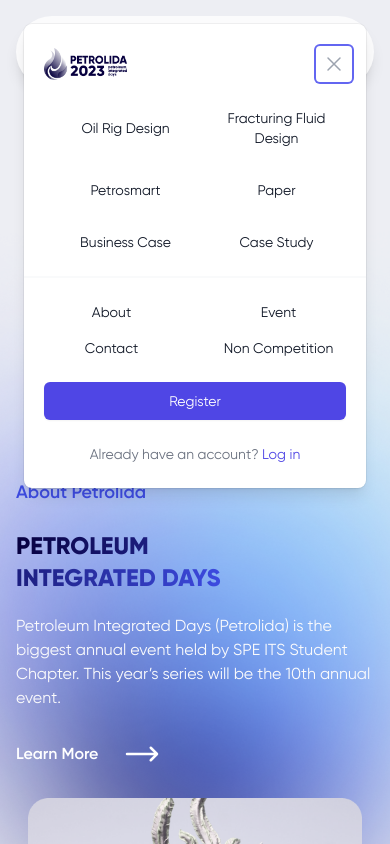
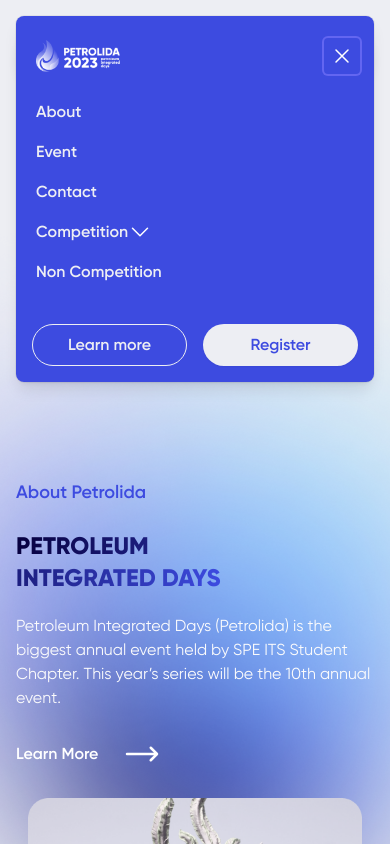
Before and after one commit to MFiqri17/petrolida-frontend, a Next.js app: page /test in a window 390 px wide. Both pictures are taken after a click on the button 345 px from the left and 52 px from the top of the page. Shown: the top 844 px of the page. Built offline with nearby package versions, Linux system fonts and the light colour scheme.

Commit message:
update: responsive navbar

```diff
--- a/components/navbar.tsx
+++ b/components/navbar.tsx
@@ -2,7 +2,7 @@
 
 import { Fragment, useState } from 'react'
 import { Popover, Transition } from '@headlessui/react'
-import { XMarkIcon } from '@heroicons/react/24/outline'
+import { XMarkIcon, ChevronDownIcon } from '@heroicons/react/24/outline'
 import { competitionData } from '../data/competition'
 import Link from 'next/link'
 
@@ -28,18 +28,15 @@ export default function Navbar({ isTrans }: { isTrans: boolean }) {
   return (
     <div>
       <nav
-        className={`shadow-liteBlack fixed left-0 right-0 z-[999] mx-4 mt-4 flex max-w-screen-xl flex-wrap justify-between sm:mx-12 lg:mx-auto lg:mt-0 ${
-          isTrans && color ? 'bg-transparent' : 'bg-[#FBFBFC] '
-        } text-center ${
-          isTrans && color ? 'shadow-none' : 'shadow-lg'
+        className={`shadow-liteBlack fixed left-0 right-0 z-[999] mx-4 mt-4 flex max-w-screen-xl flex-wrap justify-between sm:mx-12 lg:mx-auto lg:mt-0 ${isTrans && color ? 'bg-transparent' : 'bg-[#FBFBFC] '
+          } text-center ${isTrans && color ? 'shadow-none' : 'shadow-lg'
           } rounded-full transition duration-300 ease-linear lg:mt-4 lg:max-w-screen-lg`}
       >
         <Link href="/">
           <span className="sr-only">Petrolida 2023</span>
           <div className="p-4">
             <img
-              src={`${
-                isTrans && color
+              src={`${isTrans && color
                 ? '/logo/petrolida-2023-white.png'
                 : '/logo/petrolida-2023.png'
                 }`}
@@ -55,8 +52,7 @@ export default function Navbar({ isTrans }: { isTrans: boolean }) {
                 width="26"
                 height="19"
                 viewBox="0 0 26 19"
-                className={`${
-                  isTrans && color ? 'stroke-white' : 'stroke-black'
+                className={`${isTrans && color ? 'stroke-white' : 'stroke-black'
                   }`}
                 fill="none"
                 xmlns="http://www.w3.org/2000/svg"
@@ -92,43 +88,75 @@ export default function Navbar({ isTrans }: { isTrans: boolean }) {
             >
               <Popover.Panel
                 focus
-                className="absolute inset-x-0 top-0 origin-top-right transform p-2 transition lg:hidden"
+                className="absolute inset-x-0 top-0 transition origin-top-right transform sm:p-2 lg:hidden"
               >
-                <div className="divide-y-2 divide-gray-50 rounded-lg bg-white shadow-lg ring-1 ring-black ring-opacity-5">
+                <div className="bg-[#3D4BE0] rounded-lg shadow-lg ring-1 ring-black ring-opacity-5">
                   <div className="px-5 pt-5 pb-6">
                     <div className="flex items-center justify-between">
                       <div>
                         <img
-                          className="h-8 w-auto"
-                          src={'/logo/petrolida-2023.png'}
+                          className="w-auto h-8"
+                          src={'/logo/petrolida-2023-white.png'}
                           alt="logo-petrolida"
                         />
                       </div>
                       <div className="-mr-2">
-                        <Popover.Button className="inline-flex items-center justify-center rounded-md bg-white p-2 text-gray-400 hover:bg-gray-100 hover:text-gray-500 focus:outline-none focus:ring-2 focus:ring-inset focus:ring-indigo-500">
+                        <Popover.Button className="inline-flex items-center justify-center p-2 text-gray-400 bg-transparent rounded-md focus:outline-none focus:ring-2 focus:ring-inset focus:ring-indigo-500">
                           <span className="sr-only">Close menu</span>
-                          <XMarkIcon className="h-6 w-6" aria-hidden="true" />
+                          <XMarkIcon className="w-6 h-6 stroke-white" aria-hidden="true" />
                         </Popover.Button>
                       </div>
                     </div>
                     <div className="mt-6">
-                      <nav className="grid grid-cols-2 gap-y-8">
+                      <nav className="flex flex-col justify-start space-y-4 text-start">
+                        <Link
+                          href="/about"
+                          className="font-semibold text-md text-light text-start"
+                        >
+                          About
+                        </Link>
+
+                        <Link
+                          href="/coming-soon"
+                          className="font-semibold text-md text-light text-start"
+                        >
+                          Event
+                        </Link>
+                        <Link
+                          href="/coming-soon"
+                          className="font-semibold text-md text-light text-start"
+                        >
+                          Contact
+                        </Link>
+                        <Popover>
+                          <Popover.Button>
+                            <h4 className='flex font-semibold text-md text-light'>Competition <span><ChevronDownIcon className='className="w-6 h-6 stroke-white' /></span></h4>
+                          </Popover.Button>
+                          <Popover.Panel className='mt-3'>
                             {competitionData.map((item) => (
                               <Link
                                 key={item.name}
                                 href={`/competition/${item.slug}`}
-                            className="-m-3 flex items-center justify-center rounded-md p-3 hover:bg-gray-50"
+                                className="flex p-3 -m-3 font-semibold rounded-md lg:hover:bg-gray-50"
                               >
-                            <span className="ml-3 text-sm font-medium text-gray-900">
+                                <span className="ml-3 text-md text-light lg:text-gray-900">
                                   {item.name}
                                 </span>
                               </Link>
                             ))}
+                          </Popover.Panel>
+                        </Popover>
+                        <Link
+                          href="/coming-soon"
+                          className="font-semibold text-md text-light text-start"
+                        >
+                          Non Competition
+                        </Link>
                       </nav>
                     </div>
                   </div>
-                  <div className="space-y-6 px-5 py-6">
-                    <div className="grid grid-cols-2 gap-y-4 gap-x-8">
+                  <div className="p-4">
+                    {/* <div className="grid grid-cols-2 gap-y-4 gap-x-8">
                       <Link
                         href="/about"
                         className="${isTrans ? 'bg-transparent' : 'bg-[#FBFBFC] '} text-sm font-medium text-gray-900 hover:text-gray-700"
@@ -154,7 +182,7 @@ export default function Navbar({ isTrans }: { isTrans: boolean }) {
                       >
                         Non Competition
                       </Link>
-                      {/* {links.map((item) => (
+                      {links.map((item) => (
                                                 <Link
                                                     key={item.name}
                                                     href={item.href}
@@ -162,24 +190,21 @@ export default function Navbar({ isTrans }: { isTrans: boolean }) {
                                                 >
                                                     {item.name}
                                                 </Link>
-                                            ))} */}
-                    </div>
-                    <div>
+                                            ))}
+                    </div> */}
+                    <div className='flex space-x-4'>
+                      <Link
+                        href="/login"
+                        className="w-full py-2 font-semibold bg-transparent border rounded-full text-light text-md border-light"
+                      >
+                        Learn more
+                      </Link>
                       <Link
                         href="/register"
-                        className="flex w-full items-center justify-center rounded-md border border-transparent bg-indigo-600 px-4 py-2 text-sm font-medium text-white shadow-sm hover:bg-indigo-700"
+                        className="py-2 flex items-center justify-center w-full text-md font-semibold bg-light text-[#3D4BE0] border border-transparent shadow-sm rounded-full"
                       >
                         Register
                       </Link>
-                      <p className="mt-6 text-center text-sm font-medium text-gray-500">
-                        Already have an account?{' '}
-                        <Link
-                          href="/login"
-                          className="text-indigo-600 hover:text-indigo-500"
-                        >
-                          Log in
-                        </Link>
-                      </p>
                     </div>
                   </div>
                 </div>
@@ -190,8 +215,7 @@ export default function Navbar({ isTrans }: { isTrans: boolean }) {
         <ul className="font-poppins bg-liteBlack absolute mt-[3.25em] hidden transform flex-col space-y-4 rounded-br-lg px-6 py-8 text-start font-semibold text-white transition duration-300 lg:static lg:mt-0 lg:flex lg:translate-x-0 lg:flex-row lg:items-center lg:!space-y-0 lg:space-x-8 lg:rounded-full lg:!py-2">
           <Link href="/about">
             <li
-              className={`bg-gradient-to-r bg-clip-text ${
-                isTrans && color ? 'text-[#FBFBFC]' : 'text-[#07003F]'
+              className={`bg-gradient-to-r bg-clip-text ${isTrans && color ? 'text-[#FBFBFC]' : 'text-[#07003F]'
                 }  hover:from-[#07003F] hover:via-[#3D4BE0] hover:to-[#D0D4F8] hover:bg-clip-text hover:text-transparent`}
             >
               About
@@ -199,8 +223,7 @@ export default function Navbar({ isTrans }: { isTrans: boolean }) {
           </Link>
           <Link href="/coming-soon">
             <li
-              className={`bg-gradient-to-r bg-clip-text ${
-                isTrans && color ? 'text-[#FBFBFC]' : 'text-[#07003F]'
+              className={`bg-gradient-to-r bg-clip-text ${isTrans && color ? 'text-[#FBFBFC]' : 'text-[#07003F]'
                 }  hover:from-[#07003F] hover:via-[#3D4BE0] hover:to-[#D0D4F8] hover:bg-clip-text hover:text-transparent`}
             >
               Event
@@ -208,8 +231,7 @@ export default function Navbar({ isTrans }: { isTrans: boolean }) {
           </Link>
           <Link href="/coming-soon">
             <li
-              className={`bg-gradient-to-r bg-clip-text ${
-                isTrans && color ? 'text-[#FBFBFC]' : 'text-[#07003F]'
+              className={`bg-gradient-to-r bg-clip-text ${isTrans && color ? 'text-[#FBFBFC]' : 'text-[#07003F]'
                 }  hover:from-[#07003F] hover:via-[#3D4BE0] hover:to-[#D0D4F8] hover:bg-clip-text hover:text-transparent`}
             >
               Contact
@@ -217,8 +239,7 @@ export default function Navbar({ isTrans }: { isTrans: boolean }) {
           </Link>
           <Popover className="relative">
             <Popover.Button
-              className={`bg-gradient-to-r bg-clip-text ${
-                isTrans && color ? 'text-[#FBFBFC]' : 'text-[#07003F]'
+              className={`bg-gradient-to-r bg-clip-text ${isTrans && color ? 'text-[#FBFBFC]' : 'text-[#07003F]'
                 }  hover:from-[#07003F] hover:via-[#3D4BE0] hover:to-[#D0D4F8] hover:bg-clip-text hover:text-transparent focus-visible:outline-none`}
             >
               Competition
@@ -231,7 +252,7 @@ export default function Navbar({ isTrans }: { isTrans: boolean }) {
               leaveFrom="transform scale-100 opacity-100"
               leaveTo="transform scale-95 opacity-0"
             >
-              <Popover.Panel className="absolute z-10 w-60 -translate-x-12">
+              <Popover.Panel className="absolute z-10 -translate-x-12 w-60">
                 <ul className="mt-8 rounded-xl bg-[#FBFBFC] py-4 pl-4 pr-12">
                   {competitionData.map((item: { name: any; slug: any }) => (
                     <Link key={item.name} href={`/competition/${item.slug}`}>
@@ -246,8 +267,7 @@ export default function Navbar({ isTrans }: { isTrans: boolean }) {
           </Popover>
           <Link href="/coming-soon">
             <li
-              className={`bg-gradient-to-r bg-clip-text ${
-                isTrans && color ? 'text-[#FBFBFC]' : 'text-[#07003F]'
+              className={`bg-gradient-to-r bg-clip-text ${isTrans && color ? 'text-[#FBFBFC]' : 'text-[#07003F]'
                 }  hover:from-[#07003F] hover:via-[#3D4BE0] hover:to-[#D0D4F8] hover:bg-clip-text hover:text-transparent`}
             >
               Non Competition
@@ -282,7 +302,7 @@ export default function Navbar({ isTrans }: { isTrans: boolean }) {
 
               <li title="{{ Auth::user()->email }}">User123</li>
               <svg
-                className="transform transition-transform duration-200 "
+                className="transition-transform duration-200 transform "
                 width="11"
                 height="7"
                 viewBox="0 0 11 7"
@@ -329,28 +349,25 @@ export default function Navbar({ isTrans }: { isTrans: boolean }) {
         </ul>
         {/* @endauth
                     @guest */}
-        <ul className="font-poppins hidden flex-row items-center space-x-4 rounded-full bg-transparent px-6 py-3 font-semibold sm:justify-center lg:flex lg:py-2">
+        <ul className="flex-row items-center hidden px-6 py-3 space-x-4 font-semibold bg-transparent rounded-full font-poppins sm:justify-center lg:flex lg:py-2">
           <Link
             href="/login"
-            className={`rounded-full bg-gradient-to-r  px-8 py-2 ${
-              isTrans && color ? 'text-[#FBFBFC]' : 'text-[#07003F]'
+            className={`rounded-full bg-gradient-to-r  px-8 py-2 ${isTrans && color ? 'text-[#FBFBFC]' : 'text-[#07003F]'
               } hover:from-[#07003F] hover:via-[#3D4BE0] hover:to-[#D0D4F8] hover:bg-clip-text hover:text-transparent`}
           >
             <li>Log in</li>
           </Link>
           <Link
             href="/register"
-            className={`rounded-full ${
-              isTrans && color ? 'bg-[#FBFBFC]' : 'bg-[#07003F]'
-            } bg-gradient-to-r px-8 py-2 ${
-              isTrans && color ? 'text-[#07003F]' : 'text-[#FBFBFC]'
+            className={`rounded-full ${isTrans && color ? 'bg-[#FBFBFC]' : 'bg-[#07003F]'
+              } bg-gradient-to-r px-8 py-2 ${isTrans && color ? 'text-[#07003F]' : 'text-[#FBFBFC]'
               }  transition duration-300 ease-linear hover:from-[#D0D4F8] hover:to-[#3D4BE0]`}
           >
             <li>Register</li>
           </Link>
         </ul>
         {/* @endguest */}
-      </nav>
-    </div>
+      </nav >
+    </div >
   )
 }
```
Lines whose indentation alone changed are shown as unchanged.
